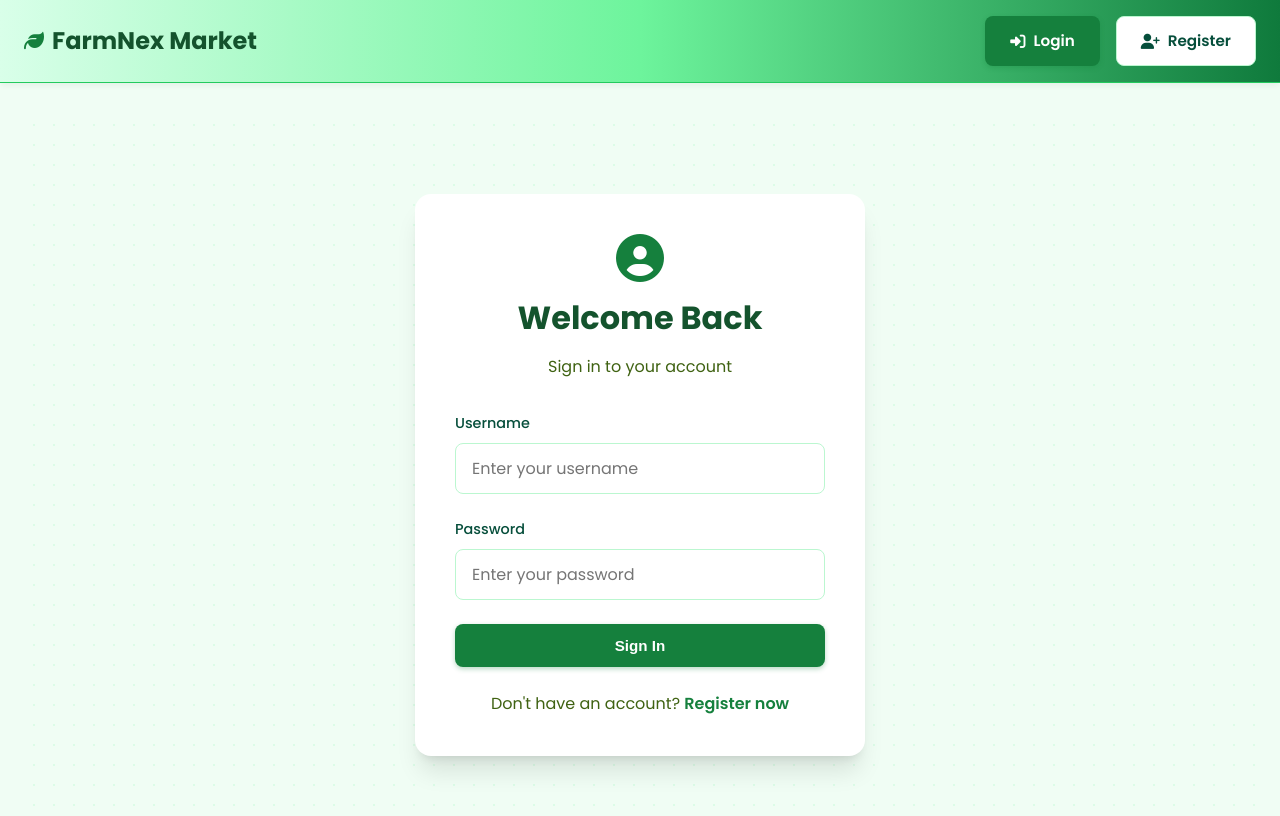
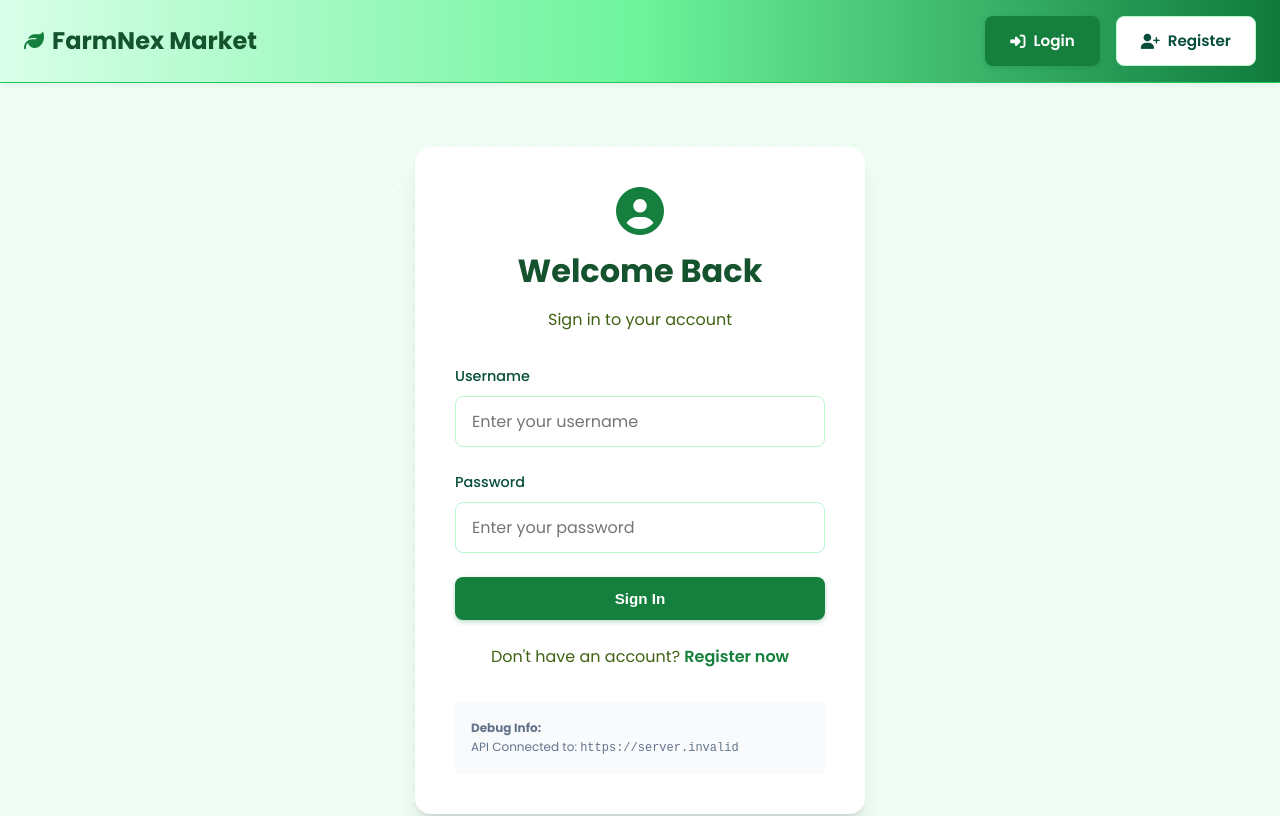
Before and after one commit to omkarchakane/land-farmnex-market, a React (Create React App) app in the folder frontend/: page /login in a window 1280 px wide. Shown: the top 816 px of the page. Built offline with nearby package versions, Linux system fonts and the light colour scheme; no server answers.

Commit message:
Debug: Show API URL on Login Page

```diff
--- a/frontend/src/components/Login.js
+++ b/frontend/src/components/Login.js
@@ -95,6 +95,12 @@ const Login = () => {
         <div style={{ textAlign: 'center', marginTop: '1.5rem', color: 'var(--color-text-muted)' }}>
           Don't have an account? <Link to="/register" style={{ color: 'var(--color-primary)', fontWeight: '600' }}>Register now</Link>
         </div>
+
+        {/* DEBUG SECTION */}
+        <div style={{ marginTop: '2rem', padding: '1rem', background: '#f8fafc', fontSize: '0.75rem', color: '#64748b', borderRadius: '4px' }}>
+          <strong>Debug Info:</strong><br />
+          API Connected to: <code>{require('../config').API_URL}</code>
+        </div>
       </div>
     </div>
   );
```
